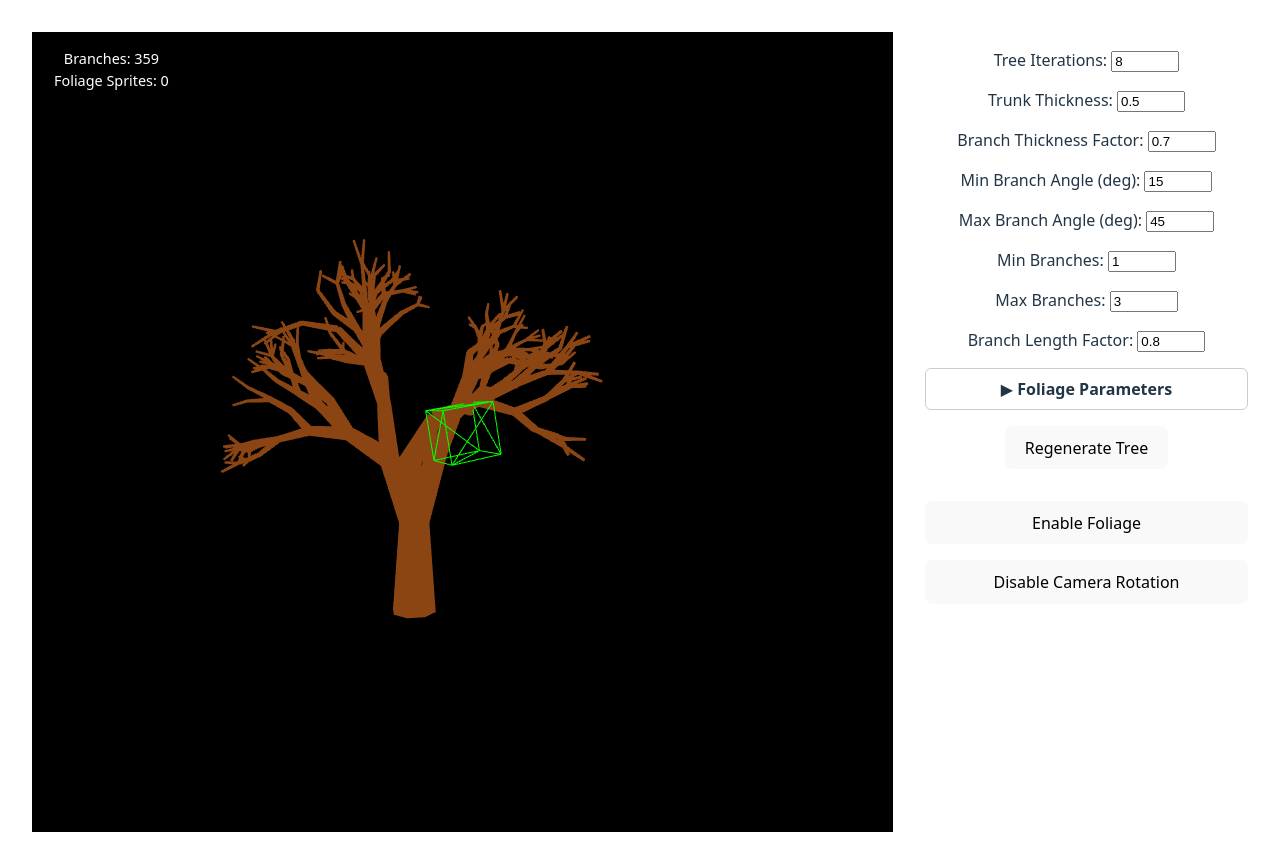
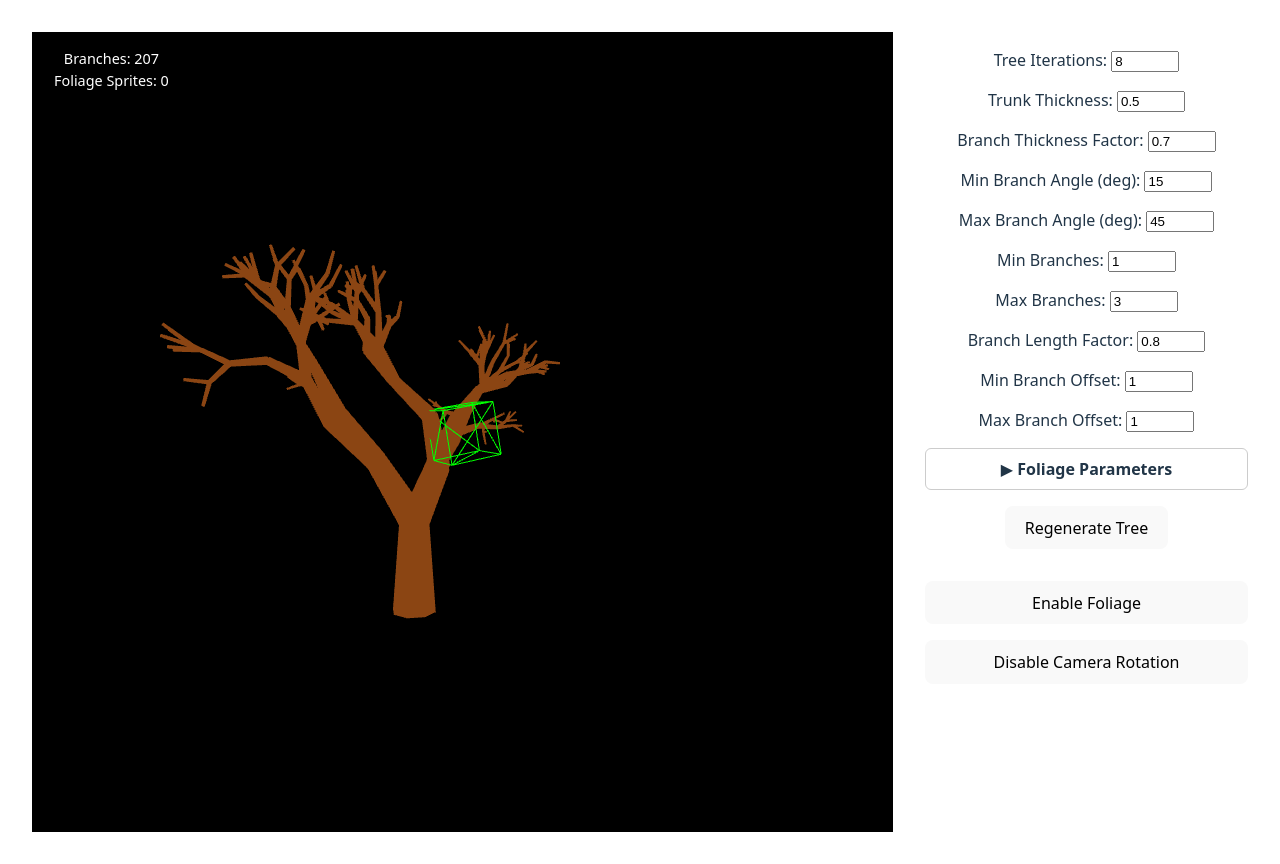
Before and after one commit to QbertMF/trapDoor, a React (Vite) app: page / in a window 1280 px wide. Built offline with nearby package versions, Linux system fonts and the light colour scheme.

Commit message:
branch offset repaired

```diff
--- a/src/RotatingCube.jsx
+++ b/src/RotatingCube.jsx
@@ -23,6 +23,8 @@ function RotatingCube() {
   const [folIterationStart, setFolIterationStart] = useState(0);
   const [branchCount, setBranchCount] = useState(0);
   const [foliageCount, setFoliageCount] = useState(0);
+  const [minBranchOffset, setMinBranchOffset] = useState(1.0);
+  const [maxBranchOffset, setMaxBranchOffset] = useState(1.0);
   const orbitAzimuthRef = useRef(0); // horizontal angle
   const orbitElevationRef = useRef(0); // vertical angle
 
@@ -59,6 +61,8 @@ function RotatingCube() {
       branchThicknessFactor,
       foliageEnabled,
       folIterationStart,
+      minBranchOffset,
+      maxBranchOffset,
       // Add more parameters here as needed
     });
     // Create seeded random generator
@@ -173,7 +177,7 @@ function RotatingCube() {
         mountRef.current.removeChild(renderer.domElement);
       }
     };
-  }, [iterations, seed, minAngle, maxAngle, minBranch, maxBranch, branchLengthFactor, trunkThickness, branchThicknessFactor, foliageEnabled, folIterationStart, cameraRotationEnabled]);
+  }, [iterations, seed, minAngle, maxAngle, minBranch, maxBranch, branchLengthFactor, trunkThickness, branchThicknessFactor, foliageEnabled, cameraRotationEnabled, minBranchOffset, maxBranchOffset]);
 
   return (
     <div style={{ position: 'relative', display: 'flex', flexDirection: 'row', alignItems: 'flex-start', justifyContent: 'center', gap: '2em' }}>
@@ -199,6 +203,10 @@ function RotatingCube() {
           setBranchThicknessFactor={setBranchThicknessFactor}
           folIterationStart={folIterationStart}
           setFolIterationStart={setFolIterationStart}
+          minBranchOffset={minBranchOffset}
+          setMinBranchOffset={setMinBranchOffset}
+          maxBranchOffset={maxBranchOffset}
+          setMaxBranchOffset={setMaxBranchOffset}
           onRegenerate={() => setSeed(Math.floor(Math.random() * 1000000))}
         />
         <button
--- a/src/component/Tree.jsx
+++ b/src/component/Tree.jsx
@@ -31,6 +31,10 @@ function generateBranches(start, direction, length, thickness, iterations, branc
   // Number of branches at this node
   const branchCount = treeParams.minBranch + Math.floor(rand() * (treeParams.maxBranch - treeParams.minBranch + 1));
   for (let i = 0; i < branchCount; i++) {
+    // Random offset along the parent branch
+    const offsetFactor = treeParams.minBranchOffset + rand() * (treeParams.maxBranchOffset - treeParams.minBranchOffset);
+    const branchStart = start.clone().add(direction.clone().multiplyScalar(length * offsetFactor));
+
     // Random angle between minAngle and maxAngle (degrees to radians)
     const angleDeg = treeParams.minAngle + rand() * (treeParams.maxAngle - treeParams.minAngle);
     const angleRad = angleDeg * Math.PI / 180;
@@ -47,7 +51,7 @@ function generateBranches(start, direction, length, thickness, iterations, branc
     // Each branch length is shorter by branchLengthFactor relative to its parent, plus random variance
     const nextLength = length * treeParams.branchLengthFactor + (rand() - 0.5) * treeParams.branchLengthVariance;
     generateBranches(
-      end,
+      branchStart,
       branchDir,
       nextLength,
       thickness * treeParams.branchThicknessFactor,
@@ -80,6 +84,10 @@ export function addTreeToScene(scene, treeParams, rand) {
     }
     const branchCount = treeParams.minBranch + Math.floor(rand() * (treeParams.maxBranch - treeParams.minBranch + 1));
     for (let i = 0; i < branchCount; i++) {
+      // Random offset along the parent branch
+      const offsetFactor = treeParams.minBranchOffset + rand() * (treeParams.maxBranchOffset - treeParams.minBranchOffset);
+      const branchStart = start.clone().add(direction.clone().multiplyScalar(length * offsetFactor));
+
       const angleDeg = treeParams.minAngle + rand() * (treeParams.maxAngle - treeParams.minAngle);
       const angleRad = angleDeg * Math.PI / 180;
       let randomDir = new THREE.Vector3(rand() - 0.5, rand() - 0.5, rand() - 0.5).normalize();
@@ -90,7 +98,7 @@ export function addTreeToScene(scene, treeParams, rand) {
       const branchDir = direction.clone().applyAxisAngle(axis, angleRad).normalize();
       const nextLength = length * treeParams.branchLengthFactor + (rand() - 0.5) * treeParams.branchLengthVariance;
       generateBranchesCounted(
-        end,
+        branchStart,
         branchDir,
         nextLength,
         thickness * treeParams.branchThicknessFactor,
--- a/src/component/TreeStructure.js
+++ b/src/component/TreeStructure.js
@@ -18,6 +18,8 @@ export class TreeStructure {
     position = { x: -2, y: -4, z: 0 },
     foliageEnabled = false,
     folIterationStart = 0,
+    minBranchOffset = 1.0,
+    maxBranchOffset = 1.0,
   } = {}) {
     this.iterations = iterations;
     this.minAngle = minAngle;
@@ -36,5 +38,7 @@ export class TreeStructure {
     this.position = position;
     this.foliageEnabled = foliageEnabled;
     this.folIterationStart = folIterationStart;
+    this.minBranchOffset = minBranchOffset;
+    this.maxBranchOffset = maxBranchOffset;
   }
 }
--- a/src/component/TreeWidget.jsx
+++ b/src/component/TreeWidget.jsx
@@ -10,6 +10,8 @@ export default function TreeWidget({
   trunkThickness, setTrunkThickness,
   branchThicknessFactor, setBranchThicknessFactor,
   folIterationStart, setFolIterationStart,
+  minBranchOffset, setMinBranchOffset,
+  maxBranchOffset, setMaxBranchOffset,
   onRegenerate
 }) {
   const [foliageOpen, setFoliageOpen] = useState(false);
@@ -40,7 +42,7 @@ export default function TreeWidget({
           style={{ width: '60px' }}
         />
       </div>
-            <div style={{ marginBottom: '1em' }}>
+      <div style={{ marginBottom: '1em' }}>
         <label htmlFor="branchThicknessFactor">Branch Thickness Factor: </label>
         <input
           id="branchThicknessFactor"
@@ -114,6 +116,32 @@ export default function TreeWidget({
           style={{ width: '60px' }}
         />
       </div>
+      <div style={{ marginBottom: '1em' }}>
+        <label htmlFor="minBranchOffset">Min Branch Offset: </label>
+        <input
+          id="minBranchOffset"
+          type="number"
+          min={0.0}
+          max={1.0}
+          step={0.01}
+          value={minBranchOffset}
+          onChange={e => setMinBranchOffset(Number(e.target.value))}
+          style={{ width: '60px' }}
+        />
+      </div>
+      <div style={{ marginBottom: '1em' }}>
+        <label htmlFor="maxBranchOffset">Max Branch Offset: </label>
+        <input
+          id="maxBranchOffset"
+          type="number"
+          min={0.0}
+          max={1.0}
+          step={0.01}
+          value={maxBranchOffset}
+          onChange={e => setMaxBranchOffset(Number(e.target.value))}
+          style={{ width: '60px' }}
+        />
+      </div>
       <div style={{ marginTop: '1em', border: '1px solid #ccc', borderRadius: '6px', padding: '0.5em' }}>
         <div style={{ cursor: 'pointer', fontWeight: 'bold' }} onClick={() => setFoliageOpen(v => !v)}>
           {foliageOpen ? '▼' : '▶'} Foliage Parameters
```
Also changed, not shown: 1 other file (tests, documents, lock files or other folders).
